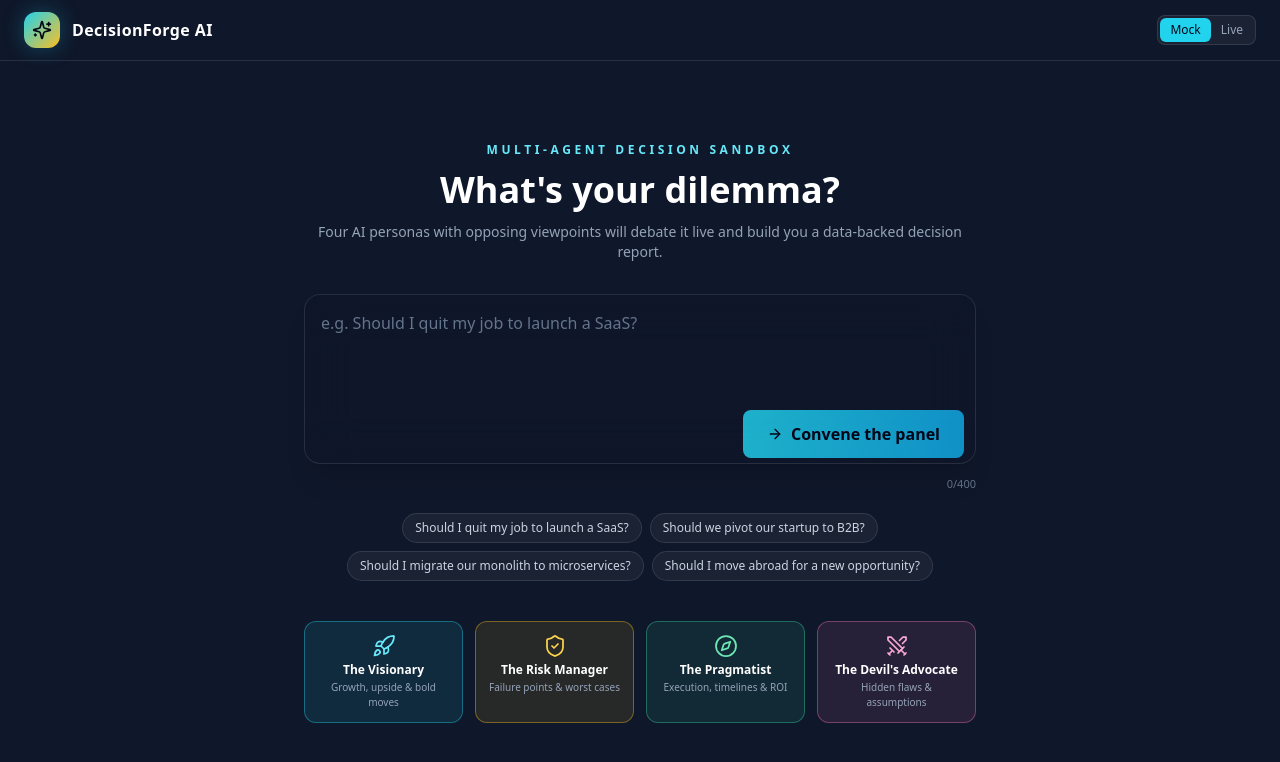
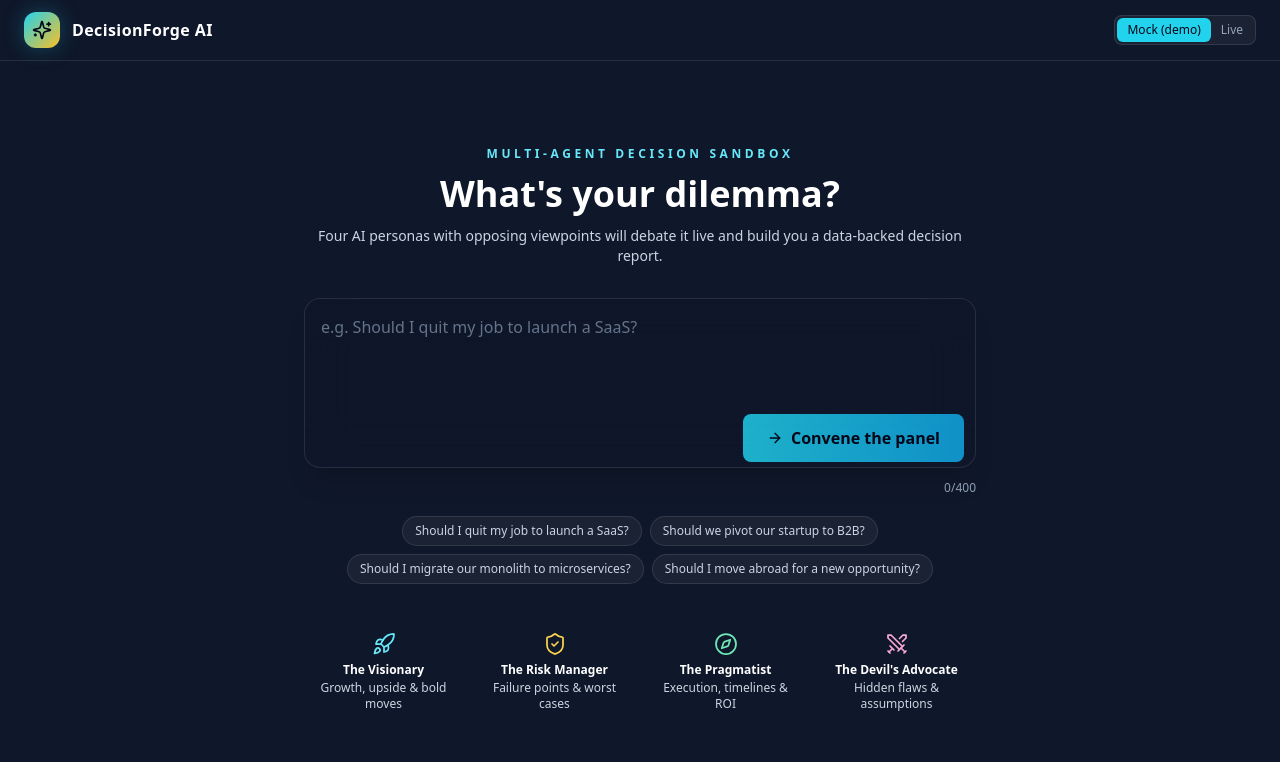
Before and after one commit to NivBuskila/testcase, a Next.js app: page / in a window 1280 px wide. Shown: the top 762 px of the page. Built offline with nearby package versions, Linux system fonts and the light colour scheme; no server answers.

Commit message:
עדכון עיצוב כרטיסי דמויות, מתג מצב עבודה וניגודיות טקסט
Co-authored-by: base44-builder[bot] <245833847+base44-builder[bot]@users.noreply.github.com>

```diff
--- a/components/DilemmaForm.tsx
+++ b/components/DilemmaForm.tsx
@@ -40,7 +40,7 @@ export function DilemmaForm({ loading, error, onSubmit }: DilemmaFormProps) {
         <div className="text-center">
           <p className="text-xs font-semibold uppercase tracking-[0.3em] text-cyan-300">Multi-Agent Decision Sandbox</p>
           <h2 className="mt-3 text-3xl font-bold text-white sm:text-4xl">What's your dilemma?</h2>
-          <p className="mt-3 text-sm text-slate-400">
+          <p className="mt-3 text-sm text-slate-300">
             Four AI personas with opposing viewpoints will debate it live and build you a data-backed decision report.
           </p>
         </div>
@@ -66,7 +66,7 @@ export function DilemmaForm({ loading, error, onSubmit }: DilemmaFormProps) {
               {loading ? "Assembling…" : "Convene the panel"}
             </Button>
           </div>
-          <p className="mt-1.5 text-right text-[11px] text-slate-500">{value.length}/400</p>
+          <p className="mt-1.5 text-right text-xs text-slate-400">{value.length}/400</p>
 
           {error && (
             <div className="mt-3 flex items-center gap-2 rounded-lg border border-rose-400/30 bg-rose-400/10 px-3 py-2 text-sm text-rose-200">
@@ -92,10 +92,10 @@ export function DilemmaForm({ loading, error, onSubmit }: DilemmaFormProps) {
           {AGENT_ORDER.map((id) => {
             const agent = AGENTS[id];
             return (
-              <div key={id} className={`rounded-xl border ${agent.border} ${agent.bg} p-3 text-center`}>
+              <div key={id} className="cursor-default p-2 text-center">
                 <AgentIcon agentId={id} className={`mx-auto h-6 w-6 ${agent.text}`} />
-                <p className="mt-1 text-xs font-semibold text-white">{agent.title}</p>
-                <p className="mt-0.5 text-[10px] text-slate-400">{agent.focus}</p>
+                <p className="mt-1.5 text-xs font-semibold text-white">{agent.title}</p>
+                <p className="mt-0.5 text-xs text-slate-300">{agent.focus}</p>
               </div>
             );
           })}
--- a/components/layout/TopBar.tsx
+++ b/components/layout/TopBar.tsx
@@ -29,14 +29,15 @@ export function TopBar({ debate, onExport }: { debate: DebateController; onExpor
         <div className="flex items-center rounded-lg border border-white/10 bg-white/5 p-0.5 text-xs">
           <button
             onClick={() => setMode("mock")}
+            title="Demo mode: a simulated debate, no API key needed"
             className={`rounded-md px-2.5 py-1 font-medium transition ${mode === "mock" ? "bg-cyan-400 text-slate-950" : "text-slate-400 hover:text-white"}`}
           >
-            Mock
+            Mock (demo)
           </button>
           <button
             onClick={() => setMode("live")}
             disabled={!live.available}
-            title={live.available ? `Live via ${live.provider}` : "Add OPENAI_API_KEY or ANTHROPIC_API_KEY to enable"}
+            title={live.available ? `Live: real AI debate via ${live.provider}` : "Live: real AI debate. Add OPENAI_API_KEY or ANTHROPIC_API_KEY to enable"}
             className={`rounded-md px-2.5 py-1 font-medium transition disabled:cursor-not-allowed disabled:opacity-40 ${mode === "live" ? "bg-amber-400 text-slate-950" : "text-slate-400 hover:text-white"}`}
           >
             Live
```
